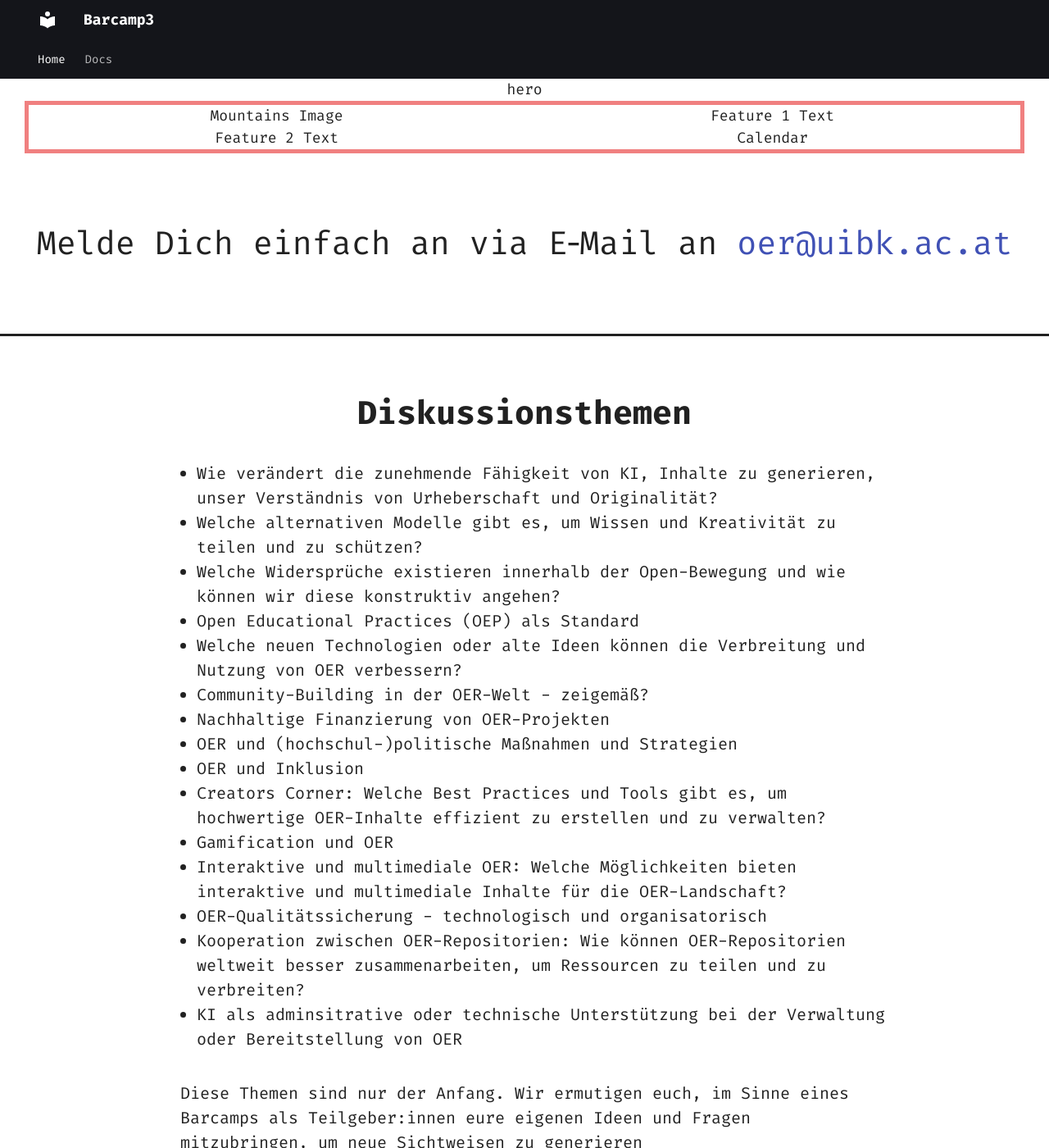
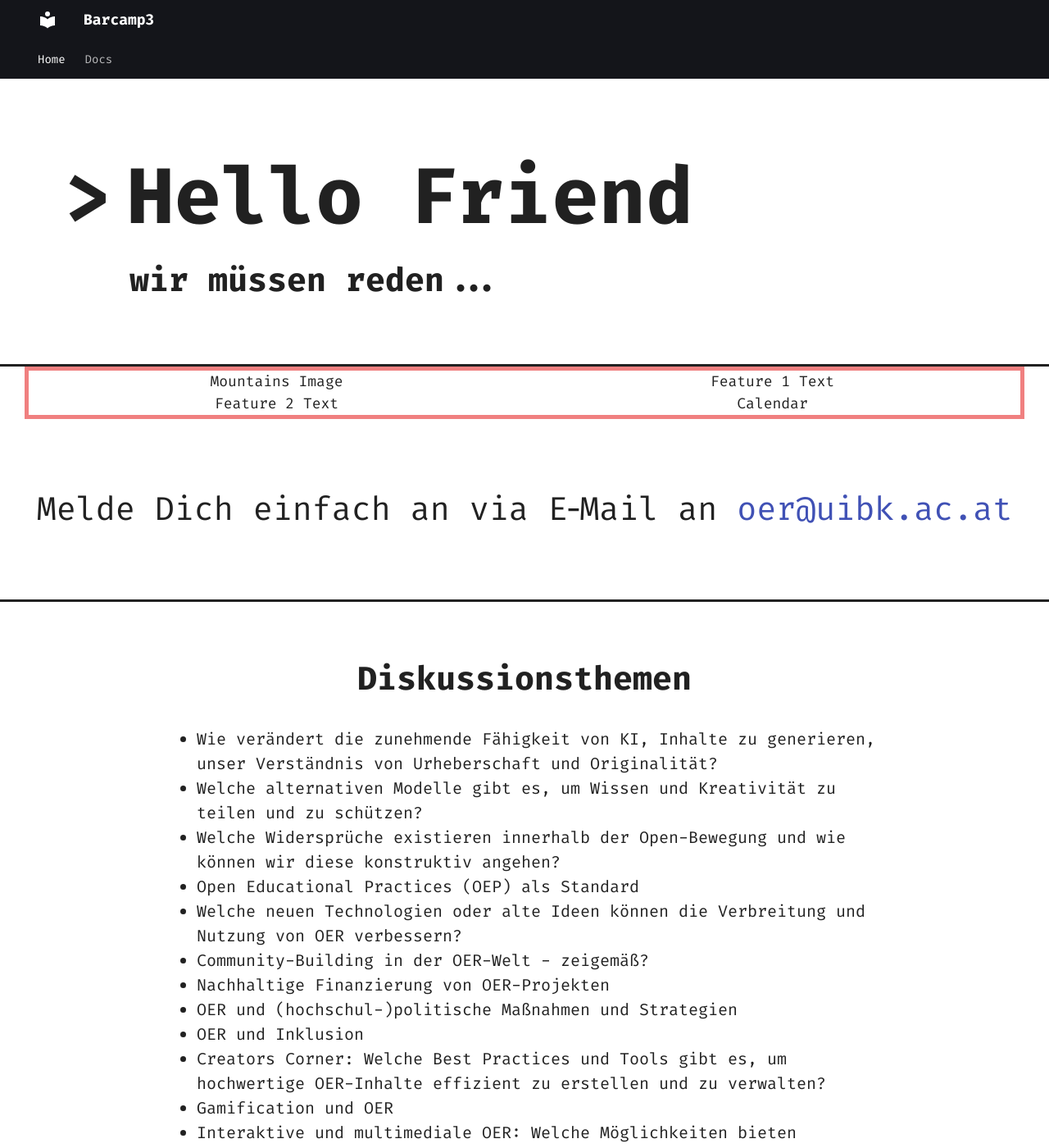
Before and after one commit to oerBASE/Barcamp3, an MkDocs documentation site: the page built from docs/index.md, in a window 1280 px wide and 1400 px high. Shown: the whole window at 82% size. Built offline with MkDocs 1.6.1 and Material for MkDocs 9.7.7, drawn with Linux system fonts in a browser that asks for light colours; plug-ins that fetch from the network failed and are left out.

Commit message:
Style hero section

```diff
--- a/docs/assets/css/landing-page-sections.css
+++ b/docs/assets/css/landing-page-sections.css
@@ -1,3 +1,26 @@
+section#hero {
+  display: flex;
+  flex-direction: column;
+  align-items: flex-start;
+  font-weight: bold;
+  padding: max(4vmax, 4em) 9vmax;
+  border-bottom: 3px solid var(--md-default-fg-color);
+}
+
+section#hero div:first-child::before {
+  content: ">";
+  margin: 0 0.2em 0 -0.5em;
+}
+
+section#hero div:first-child {
+  font-size: var(--huge-font-size);
+}
+
+section#hero div:last-child {
+  font-size: var(--large-font-size);
+  margin-left: 0.8em;
+}
+
 section#call-to-register {
   font-size: var(--large-font-size);
   text-align: center;
--- a/overrides/home.html
+++ b/overrides/home.html
@@ -4,7 +4,12 @@
 {{ super() }}
 
 <section id="hero">
-  hero
+  <div>
+    Hello Friend
+  </div>
+  <div>
+    wir müssen reden...
+  </div>
 </section>
 
 <section id="features">
@@ -52,6 +57,7 @@
     <li>OER-Qualitätssicherung - technologisch und organisatorisch</li>
     <li>Kooperation zwischen OER-Repositorien: Wie können OER-Repositorien weltweit besser zusammenarbeiten, um Ressourcen zu teilen und zu verbreiten?</li>
     <li>KI als adminsitrative oder technische Unterstützung bei der Verwaltung oder Bereitstellung von OER</li>
+    <li>...</li>
   </ul>
 
   <p>Diese Themen sind nur der Anfang. Wir ermutigen euch, im Sinne eines Barcamps als Teilgeber:innen eure eigenen Ideen und Fragen mitzubringen, um neue Sichtweisen zu generieren</p>
```
